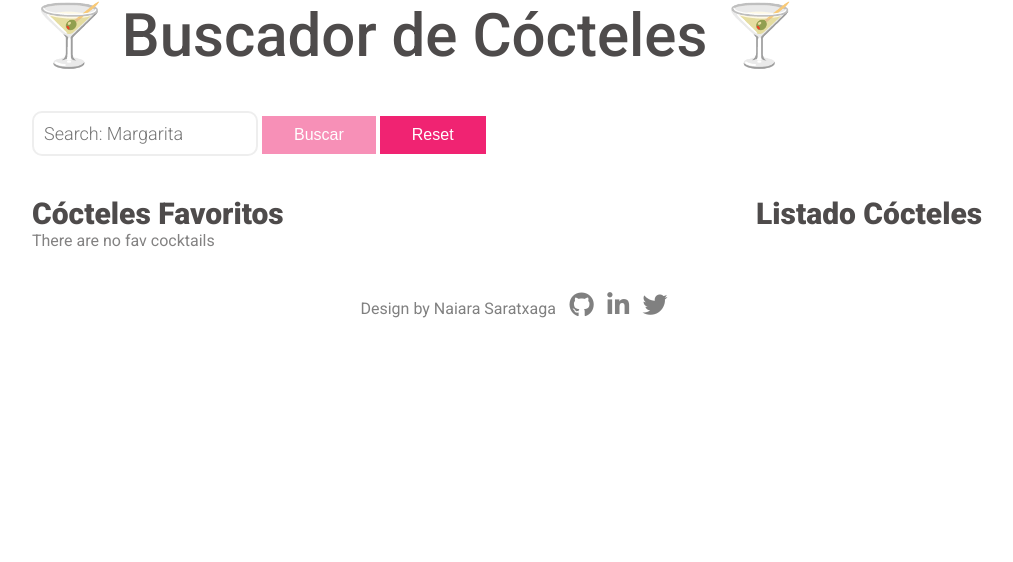
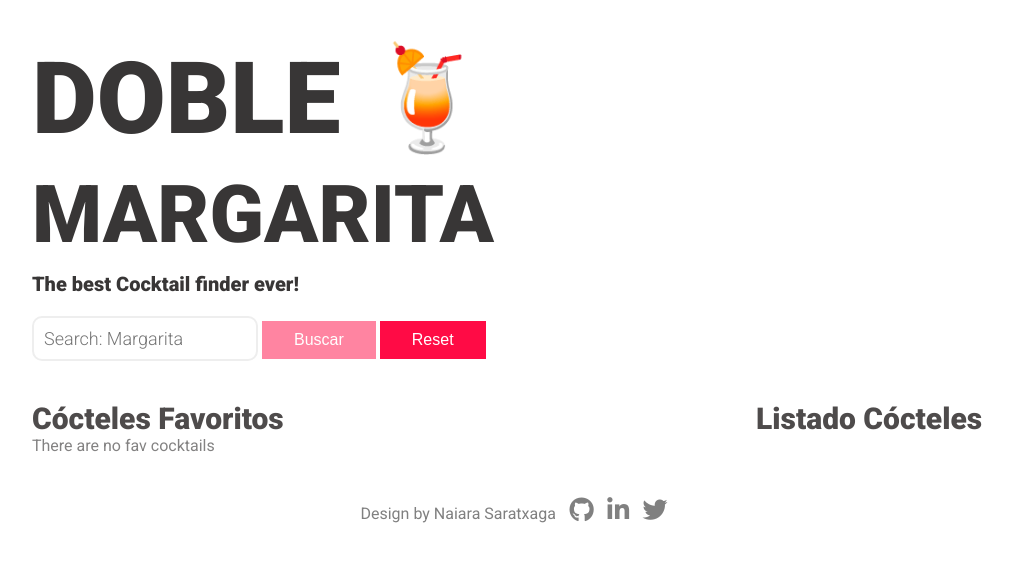
Before and after one commit to Adalab/modulo-2-evaluacion-final-NaiSaratxaga, a website: page docs/index.html in a window 1280 px wide. Shown: the whole page, without its empty margins (96-1109 px from the left). Drawn offline with Linux system fonts and the light colour scheme.

Commit message:
Updates run docs and change some styles

```diff
--- a/docs/index.html
+++ b/docs/index.html
@@ -17,7 +17,9 @@
 <body>
   <!-- partials header -->
   <header>
-      <h1 class="title">🍸 Buscador de Cócteles 🍸</h1>
+      <h1 class="title">Doble 🍹 </h1>
+      <h2 class="sub_title">margarita</h2>
+      <p class="text__head">The best Cocktail finder ever!</p>
   </header>
   <!-- partials main -->
   <main class="main__container">
--- a/src/scss/pages/_header.scss
+++ b/src/scss/pages/_header.scss
@@ -1,9 +1,32 @@
 .title {
   width: 80%;
   font-family: 'Roboto', sans-serif;
-  font-size: 60px;
-  font-weight: 500;
-  color: rgb(78, 75, 75);
+  font-size: 100px;
+  font-weight: 900;
+  text-transform: uppercase;
+  color: rgb(56, 54, 54);
   margin: auto;
-  padding-bottom: 40px;
+  padding-bottom: 10px;
+  padding-top: 40px;
 }
+
+.sub_title {
+  width: 80%;
+  font-family: 'Roboto', sans-serif;
+  font-size: 80px;
+  font-weight: 900;
+  text-transform: uppercase;
+  color: rgb(56, 54, 54);
+  margin: auto;
+  padding-bottom: 10px;
+}
+
+.text__head {
+  font-family: 'Roboto', sans-serif;
+  width: 80%;
+  color: rgb(56, 54, 54);
+  font-size: 20px;
+  font-weight: 600;
+  margin: auto;
+  padding-bottom: 20px;
+}
--- a/src/scss/pages/_index.scss
+++ b/src/scss/pages/_index.scss
@@ -30,15 +30,15 @@ img {
 .main__add-fav {
   cursor: pointer;
   font-family: 'Roboto', sans-serif;
-  color: rgb(228, 65, 97);
+  color: #ff0b45;
 }
 
 .fav-cocktail {
   .drink-name {
-    color: #f02372;
+    color: #ff0b45;
   }
   img {
-    outline: solid 5px #f02372;
+    outline: solid 5px #ff0b45;
   }
 
   .main__add-fav {
@@ -57,7 +57,7 @@ img {
 }
 
 .button {
-  background-color: #f02372;
+  background-color: #ff0b45;
   border: none;
   color: white;
   padding: 10px 32px;
@@ -107,5 +107,5 @@ img {
 .main__remove-fav {
   cursor: pointer;
   font-family: 'Roboto', sans-serif;
-  color: rgb(228, 65, 97);
+  color: #ff0b45;
 }
```
Also changed, not shown: public/index.html (+3 -1 lines), src/html/partials/header.html (+3 -1 lines), docs/assets/css/main.css, docs/assets/images/cocktelera.png (added), docs/assets/images/martini.svg (deleted), public/assets/css/main.css, public/assets/images/cocktelera.png (added), public/assets/images/martini.svg (deleted), src/images/cocktelera.png (added), src/images/martini.svg (deleted), 2 other files.
